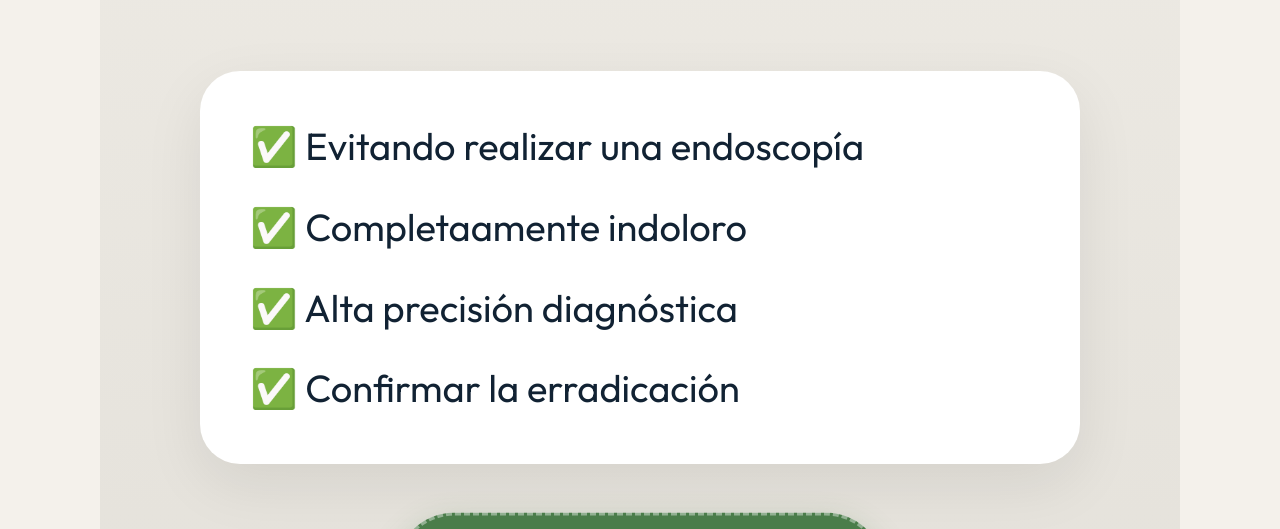
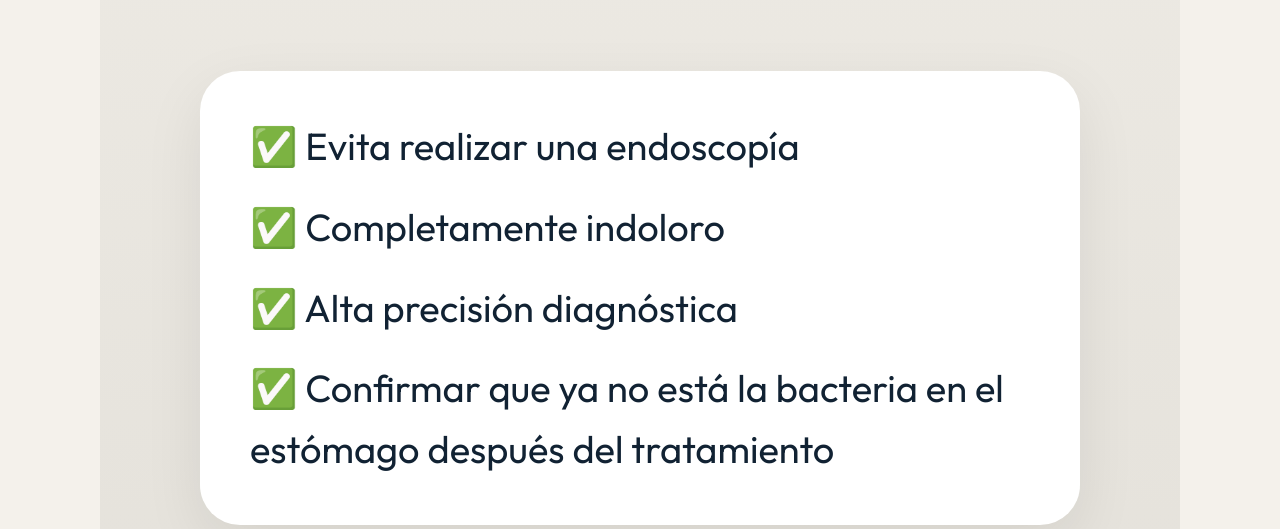
Before and after one commit to gastrocaseros/gastrocaseros.github.io, a website: page ig_posts/story7_3.html in a window 1280 px wide. Shown: the part 271-800 px from the top of the page. Drawn offline with nearby package versions, Linux system fonts and the light colour scheme; a web font is replaced by a local one.

Commit message:
fix(ig): wording pylori test

```diff
--- a/ig_posts/story7_3.html
+++ b/ig_posts/story7_3.html
@@ -14,10 +14,10 @@
 
         <div class="story-card" style="margin-top: 80px; padding: 45px 50px;">
             <ul style="list-style: none; padding: 0; margin: 0; font-size: 38px; line-height: 1.6; color: var(--navy); font-weight: 500;">
-                <li style="margin-bottom: 20px;">✅ Evitando realizar una endoscopía</li>
-                <li style="margin-bottom: 20px;">✅ Completaamente indoloro</li>
+                <li style="margin-bottom: 20px;">✅ Evita realizar una endoscopía</li>
+                <li style="margin-bottom: 20px;">✅ Completamente indoloro</li>
                 <li style="margin-bottom: 20px;">✅ Alta precisión diagnóstica</li>
-                <li>✅ Confirmar la erradicación</li>
+                <li>✅ Confirmar que ya no está la bacteria en el estómago después del tratamiento</li>
             </ul>
         </div>
 
```
Also changed, not shown: ig_posts/story7_1.html (+1 -1 lines), ig_posts/story7_2.html (+1 -1 lines).
